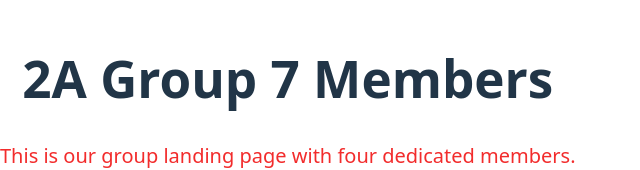
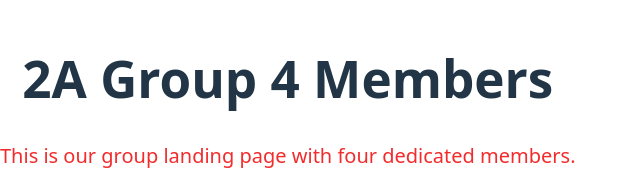
Before and after one commit to howellflor-cmyk/ITE6-React-2A, a React (Vite) app in the folder Group-4/: page / in a window 1280 px wide. Shown: the top 170 px of the page, without its empty margins (0-640 px from the left). Built offline with nearby package versions, Linux system fonts and the light colour scheme.

Commit message:
Update Home.jsx

```diff
--- a/Group-4/src/Landing Page/Home.jsx
+++ b/Group-4/src/Landing Page/Home.jsx
@@ -3,7 +3,7 @@ import "./Home.css";
 const Home = () => {
   return (
     <main className="container">
-      <h1>2A Group 7 Members</h1>
+      <h1>2A Group 4 Members</h1>
       <p>This is our group landing page with four dedicated members.</p>
       <section>
                 <ul>
```
